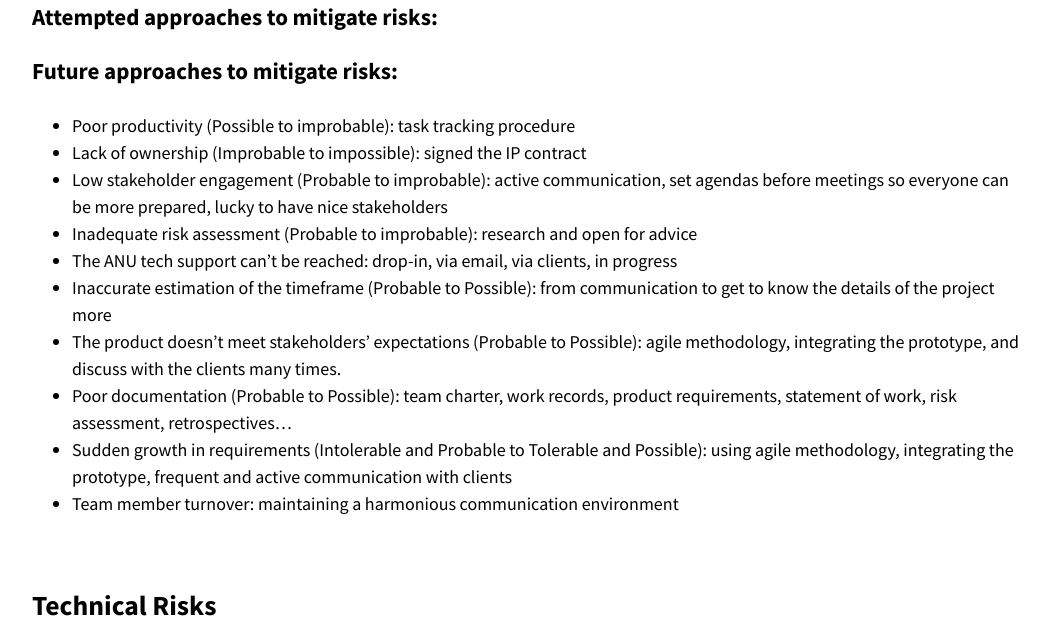
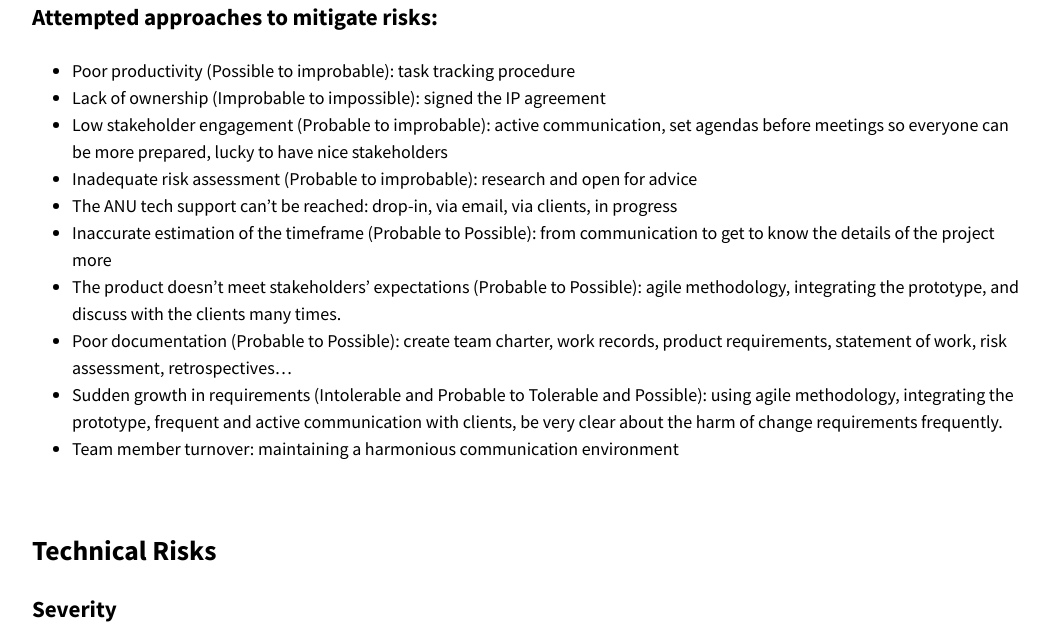
Before and after one commit to optofab/optofab.github.io, a Jekyll site: the page built from risk-assessment.md, in a window 1280 px wide and 900 px high, scrolled down 1684 px, cut to the strip 204-829 px from the top of the window. Shown: the whole strip, without its empty margins (114-1163 px from the left). Built offline with Jekyll 4.4.1, drawn with Linux system fonts in a browser that asks for light colours; nearby versions of some CDN libraries; emoji names are drawn with the system emoji font.

Commit message:
Update risk-assessment.md

```diff
--- a/risk-assessment.md
+++ b/risk-assessment.md
@@ -36,17 +36,15 @@ The above ratings are based on the likelihood of an event occurring (from most u
 
 ### Attempted approaches to mitigate risks:
 
-### Future approaches to mitigate risks:
-
 - Poor productivity (Possible to improbable): task tracking procedure
-- Lack of ownership (Improbable to impossible): signed the IP contract
+- Lack of ownership (Improbable to impossible): signed the IP agreement
 - Low stakeholder engagement (Probable to improbable): active communication, set agendas before meetings so everyone can be more prepared, lucky to have nice stakeholders
 - Inadequate risk assessment (Probable to improbable): research and open for advice
 - The ANU tech support can’t be reached: drop-in, via email, via clients, in progress
 - Inaccurate estimation of the timeframe (Probable to Possible): from communication to get to know the details of the project more
 - The product doesn’t meet stakeholders' expectations (Probable to Possible): agile methodology, integrating the prototype, and discuss with the clients many times.
-- Poor documentation (Probable to Possible): team charter, work records, product requirements, statement of work, risk assessment, retrospectives…
-- Sudden growth in requirements (Intolerable and Probable to Tolerable and Possible): using agile methodology, integrating the prototype, frequent and active communication with clients
+- Poor documentation (Probable to Possible): create team charter, work records, product requirements, statement of work, risk assessment, retrospectives…
+- Sudden growth in requirements (Intolerable and Probable to Tolerable and Possible): using agile methodology, integrating the prototype, frequent and active communication with clients, be very clear about the harm of change requirements frequently.
 - Team member turnover: maintaining a harmonious communication environment
 
 <br>
```
